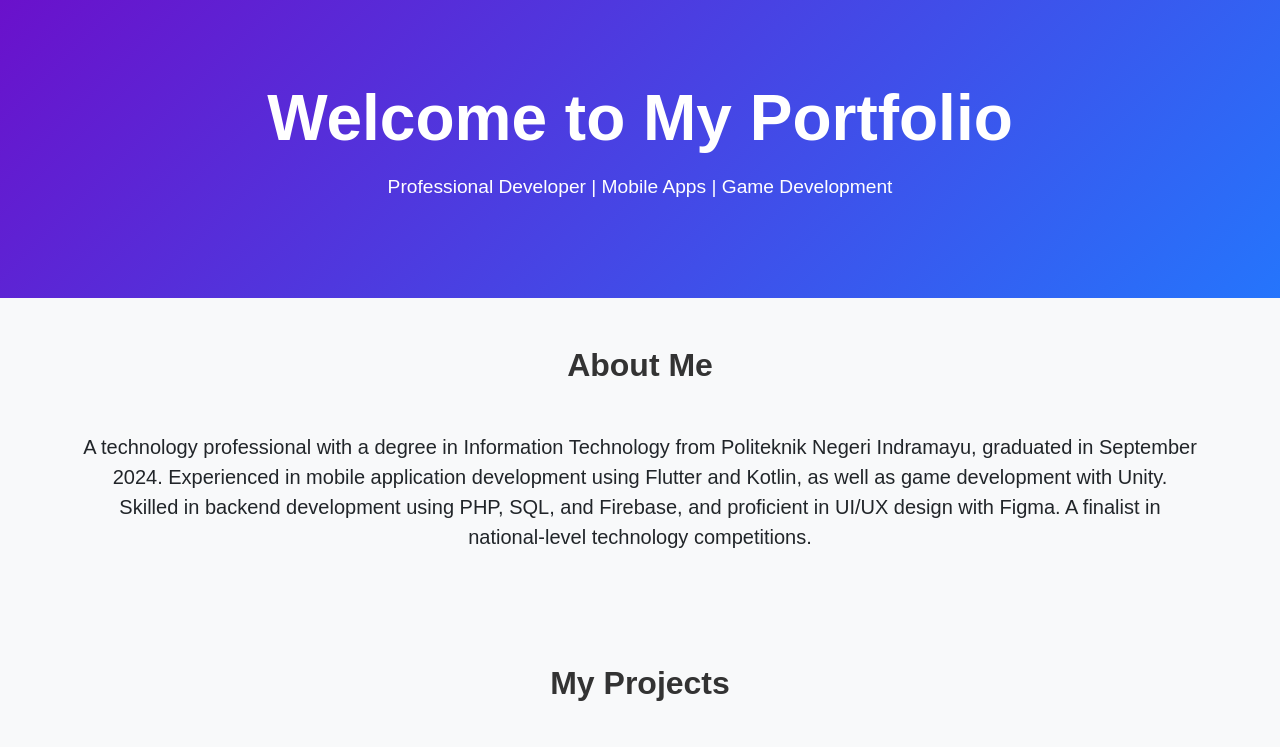
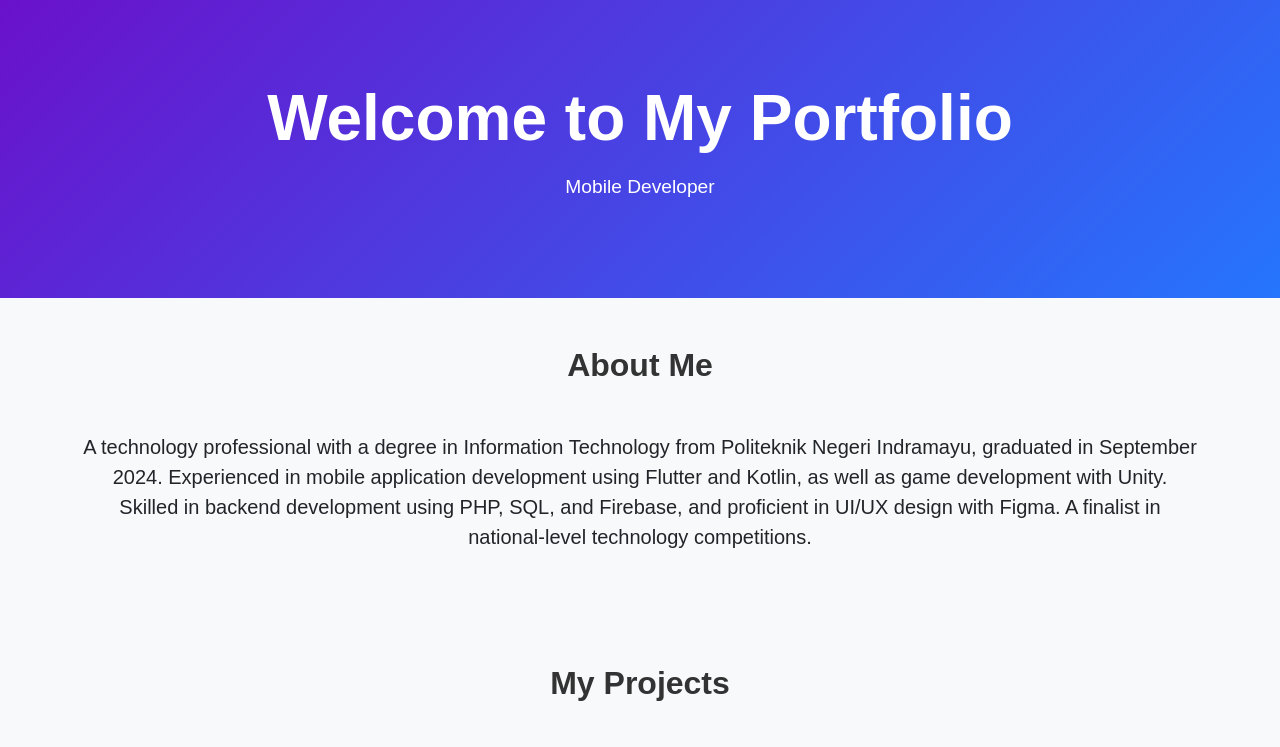
Before and after one commit to naufal-al-munawar251/portofolio, a plain HTML site: page index.html in a window 1280 px wide. Shown: the top 747 px of the page. Drawn offline with nearby package versions, Linux system fonts and the light colour scheme.

Commit message:
Update index.html

```diff
--- a/index.html
+++ b/index.html
@@ -63,7 +63,7 @@
     <header>
         <div class="container">
             <h1>Welcome to My Portfolio</h1>
-            <p>Professional Developer | Mobile Apps | Game Development</p>
+            <p>Mobile Developer</p>
         </div>
     </header>
 
```
